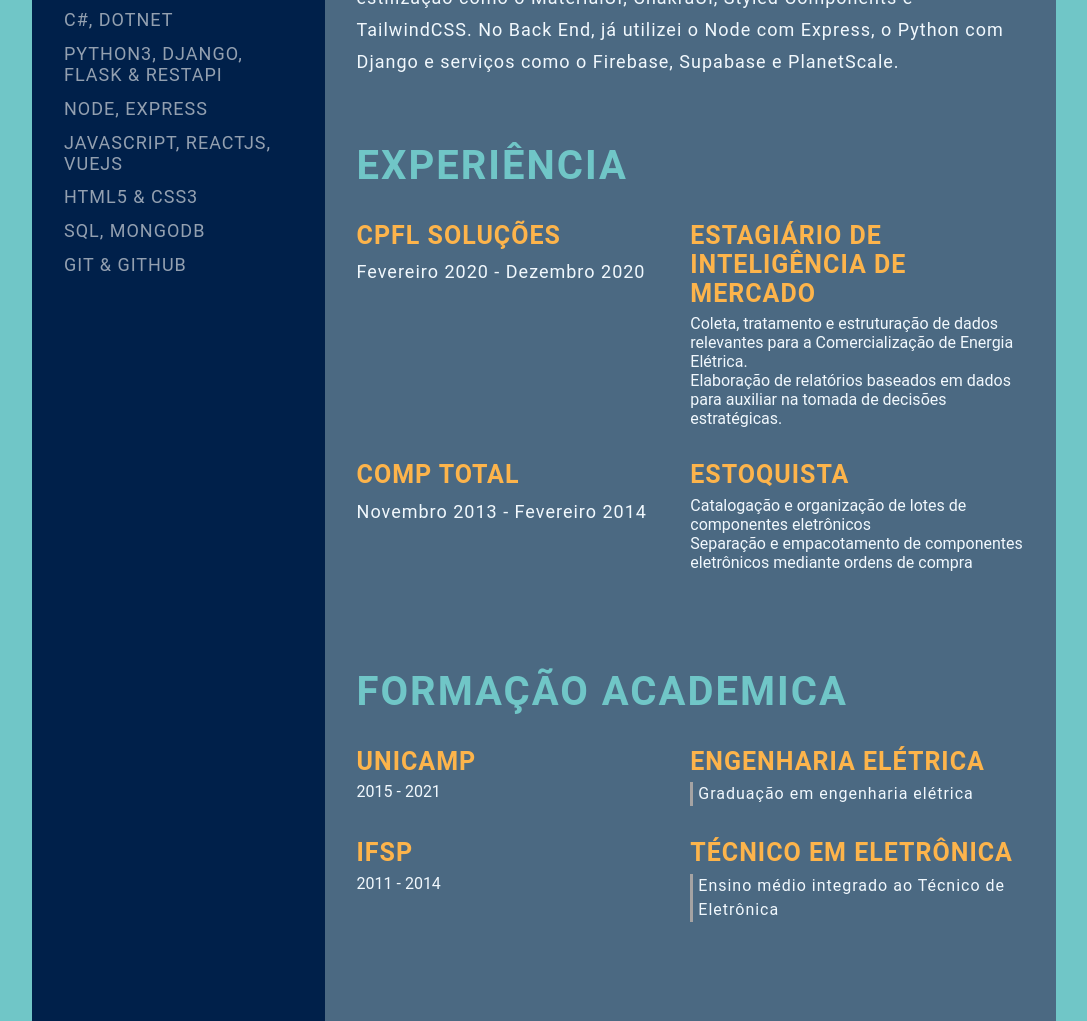
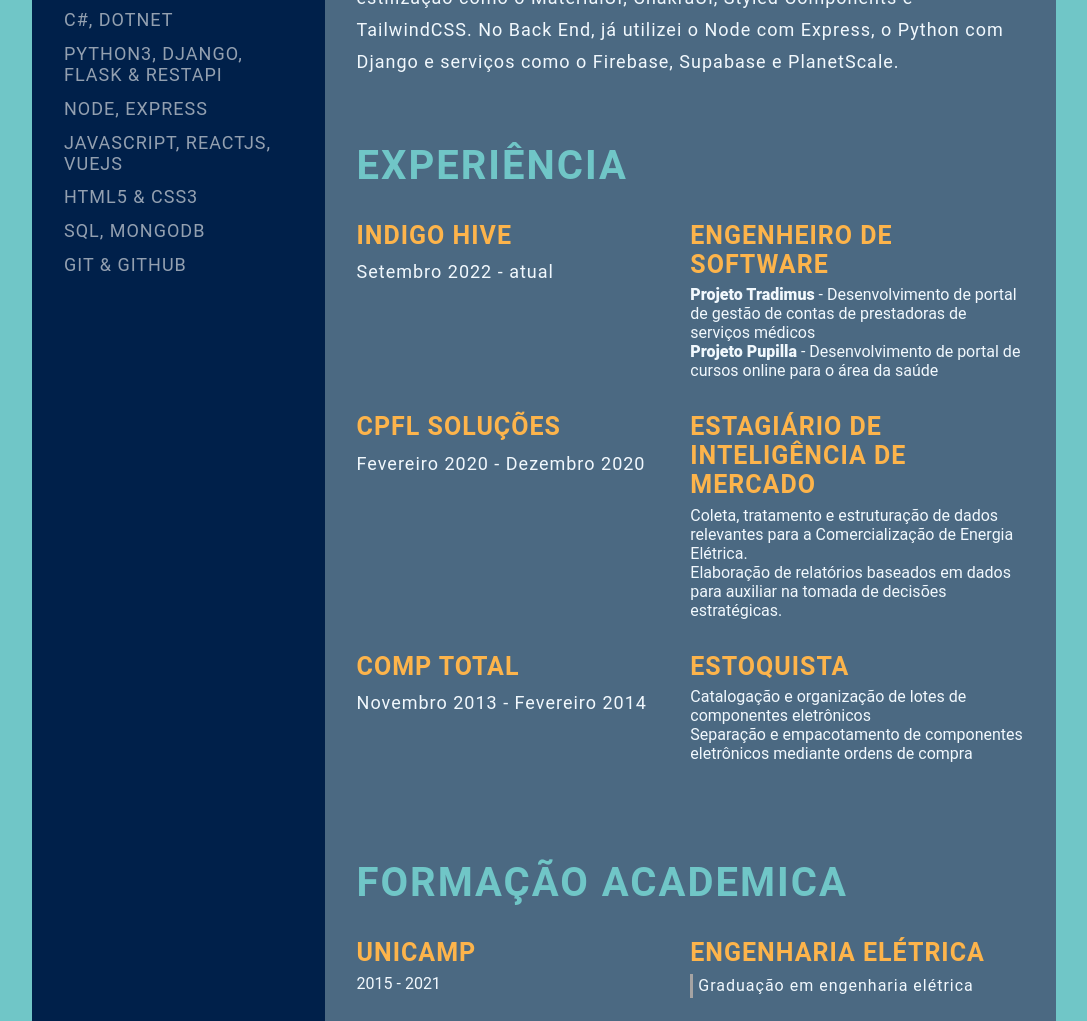
Before and after one commit to leandrowatanabe/cv, a plain HTML site: page index.html in a window 1280 px wide. Shown: the part 737-1758 px from the top of the page, without its empty margins (96-1183 px from the left). Drawn offline with Linux system fonts and the light colour scheme.

Commit message:
Atualiza experiência profissional

```diff
--- a/index.html
+++ b/index.html
@@ -68,6 +68,21 @@
                 </section>
                 <section class="experience gap">
                     <div class="right-title"> Experiência </div>
+                    <div class="experience-contents">
+                        <div class="exp-left">
+                            <p class="exp-company-name"> Indigo Hive </p>
+                            <p class="exp-time-period"> Setembro 2022 - atual</p>
+                        </div>
+                        <div class="exp-right">
+                            <p class="exp-position">Engenheiro de Software</p>
+                            <p class="exp-desc">
+                                <ul>
+                                    <li><p><span style="font-weight: 800;">Projeto Tradimus</span> - Desenvolvimento de portal de gestão de contas de prestadoras de serviços médicos</p></li>
+                                    <li><p><span style="font-weight: 800;">Projeto Pupilla</span> - Desenvolvimento de portal de cursos online para o área da saúde</p></li>
+                                </ul>
+                            </p>
+                        </div>
+                    </div>
                     <div class="experience-contents">
                         <div class="exp-left">
                             <p class="exp-company-name"> CPFL Soluções </p>
```
